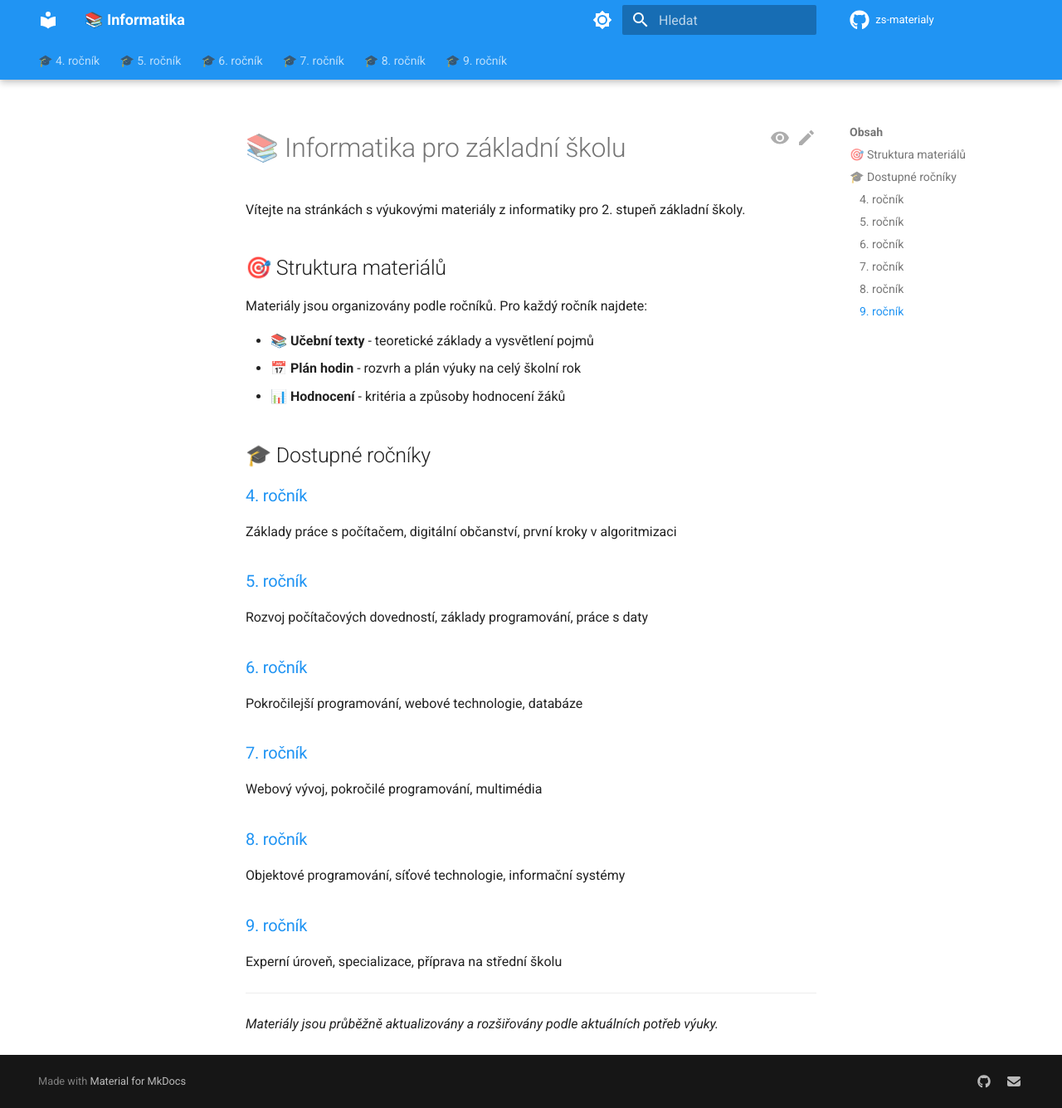
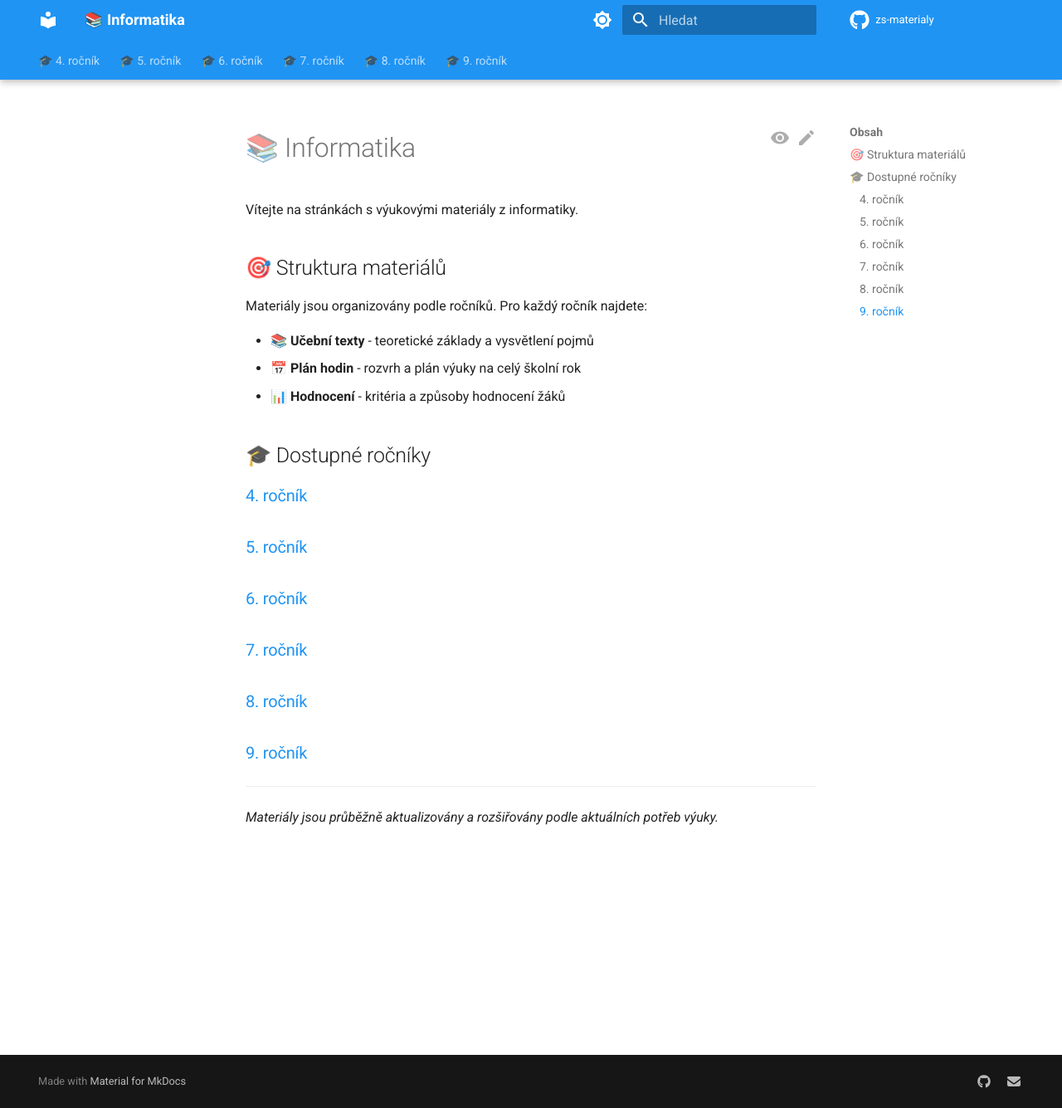
Before and after one commit to tomnovota/zs-materialy, an MkDocs documentation site: the page built from docs/index.md, in a window 1280 px wide and 1335 px high. Shown: the whole window at 83% size. Built offline with MkDocs 1.6.1 and Material for MkDocs 9.7.7, drawn with Linux system fonts in a browser that asks for light colours; comment, search, counter and statistics services are not loaded.

Commit message:
Improved initial site.

```diff
--- a/docs/index.md
+++ b/docs/index.md
@@ -2,9 +2,9 @@
 title: Informatika pro základní školu
 ---
 
-# 📚 Informatika pro základní školu
+# 📚 Informatika
 
-Vítejte na stránkách s výukovými materiály z informatiky pro 2. stupeň základní školy.
+Vítejte na stránkách s výukovými materiály z informatiky.
 
 ## 🎯 Struktura materiálů
 
@@ -17,22 +17,16 @@ Materiály jsou organizovány podle ročníků. Pro každý ročník najdete:
 ## 🎓 Dostupné ročníky
 
 ### [4. ročník](04/index.md)
-Základy práce s počítačem, digitální občanství, první kroky v algoritmizaci
 
 ### [5. ročník](05/index.md)
-Rozvoj počítačových dovedností, základy programování, práce s daty
 
 ### [6. ročník](06/index.md)
-Pokročilejší programování, webové technologie, databáze
 
 ### [7. ročník](07/index.md)
-Webový vývoj, pokročilé programování, multimédia
 
 ### [8. ročník](08/index.md)
-Objektové programování, síťové technologie, informační systémy
 
 ### [9. ročník](09/index.md)
-Experní úroveň, specializace, příprava na střední školu
 
 ---
 
```
